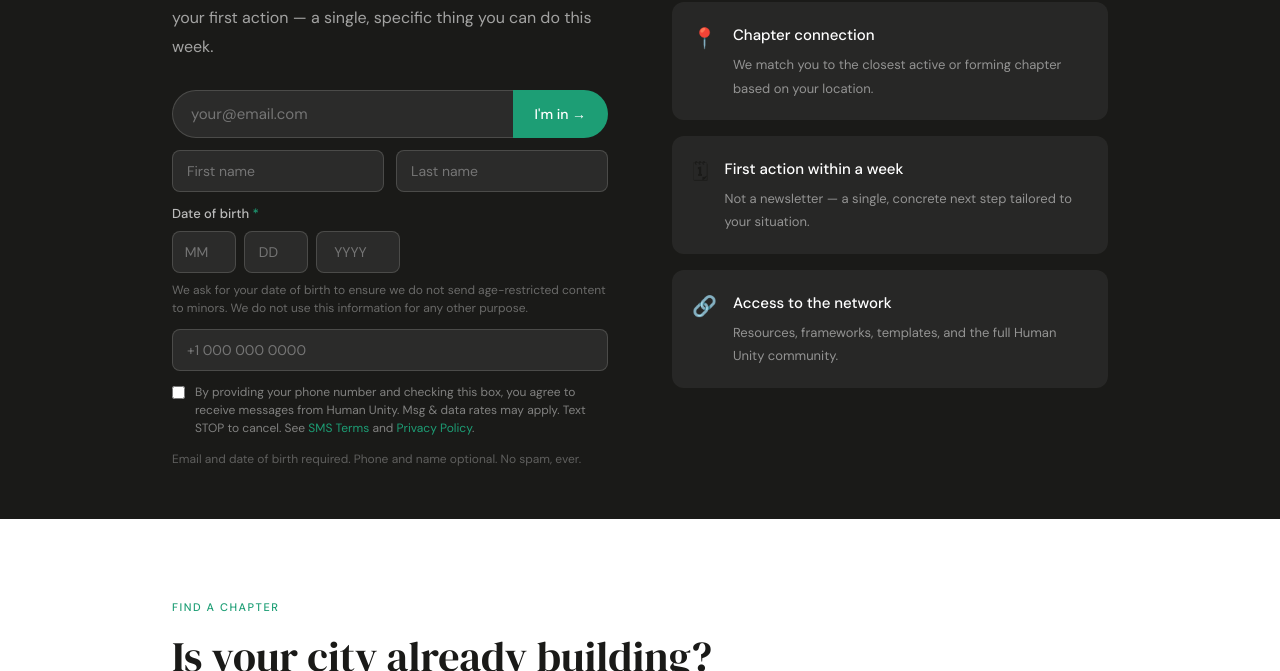
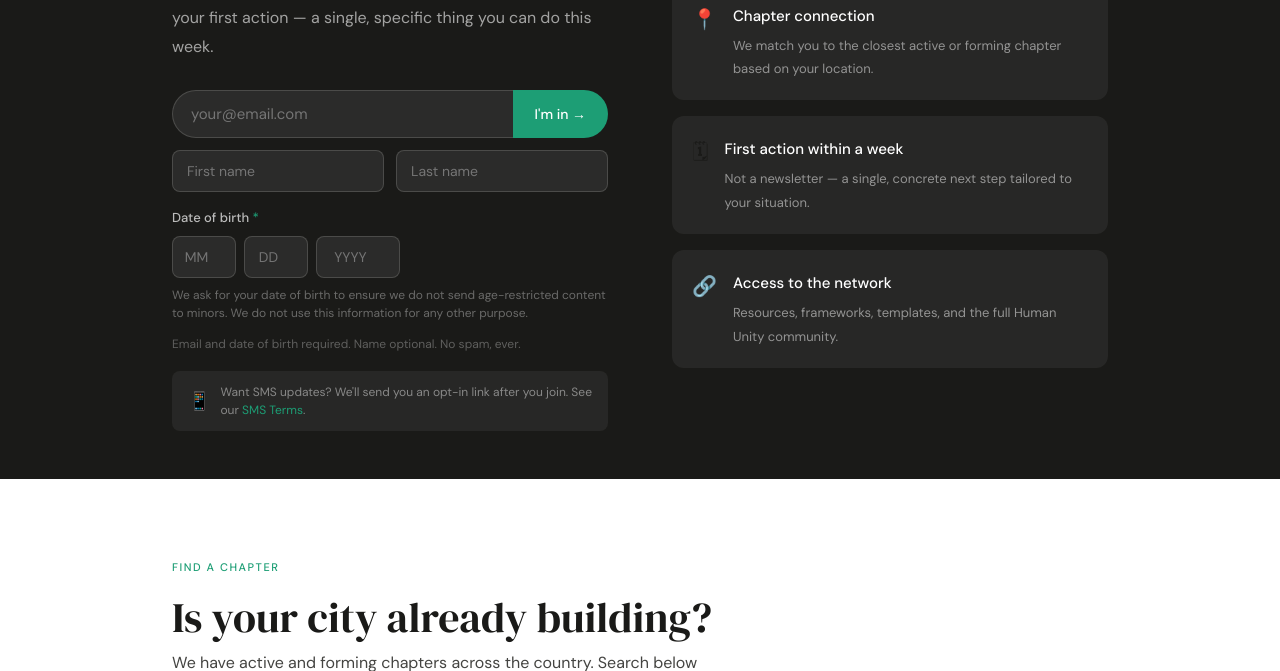
Before and after one commit to Glitzencode/Human_Unity_Project, a plain HTML site: page get-involved.html in a window 1280 px wide. Shown: the part 602-1273 px from the top of the page. Drawn offline with Linux system fonts and the light colour scheme.

Commit message:
Add files via upload
form fix!

```diff
--- a/get-involved.html
+++ b/get-involved.html
@@ -55,9 +55,8 @@
             <input type="text" name="FNAME" placeholder="First name" style="flex:1;padding:11px 14px;font-size:14px;font-family:var(--font-body);border:1px solid rgba(255,255,255,0.15);border-radius:8px;background:rgba(255,255,255,0.08);color:white;outline:none">
             <input type="text" name="LNAME" placeholder="Last name" style="flex:1;padding:11px 14px;font-size:14px;font-family:var(--font-body);border:1px solid rgba(255,255,255,0.15);border-radius:8px;background:rgba(255,255,255,0.08);color:white;outline:none">
           </div>
-
           <div>
-            <div style="display:flex;gap:0.5rem;align-items:center;margin-bottom:0.4rem">
+            <div style="margin-bottom:0.4rem">
               <span style="font-size:13px;font-weight:500;color:rgba(255,255,255,0.7)">Date of birth <span style="color:var(--teal)">*</span></span>
             </div>
             <div style="display:flex;gap:0.5rem">
@@ -67,30 +66,17 @@
             </div>
             <p style="font-size:12px;color:rgba(255,255,255,0.35);margin-top:0.5rem;line-height:1.5">We ask for your date of birth to ensure we do not send age-restricted content to minors. We do not use this information for any other purpose.</p>
           </div>
-
-          <div>
-            <input type="text" id="sms-phone-input" name="SMSPHONE" placeholder="+1 000 000 0000" style="width:100%;padding:11px 14px;font-size:14px;font-family:var(--font-body);border:1px solid rgba(255,255,255,0.15);border-radius:8px;background:rgba(255,255,255,0.08);color:white;outline:none">
-          </div>
-          <label style="display:flex;align-items:flex-start;gap:10px;cursor:pointer">
-            <input type="checkbox" id="sms-ack-checkbox" name="mc-SMSPHONE-ack" value="true" style="margin-top:3px;flex-shrink:0;accent-color:var(--teal)">
-            <span style="font-size:12px;color:rgba(255,255,255,0.45);line-height:1.5">By providing your phone number and checking this box, you agree to receive messages from Human Unity. Msg &amp; data rates may apply. Text STOP to cancel. See <a href="sms-terms.html" style="color:var(--teal)">SMS Terms</a> and <a href="privacy.html" style="color:var(--teal)">Privacy Policy</a>.</span>
-          </label>
           <div style="position:absolute;left:-5000px" aria-hidden="true"><input type="text" name="b_2b32405c64d33eb7405ab0e47_91d3047cd1" tabindex="-1" value=""></div>
         </form>
-        <p style="font-size:12px;color:rgba(255,255,255,0.3);margin-top:0.75rem">Email and date of birth required. Phone and name optional. No spam, ever.</p>
+        <p style="font-size:12px;color:rgba(255,255,255,0.3);margin-top:0.75rem">Email and date of birth required. Name optional. No spam, ever.</p>
+        <div style="margin-top:1rem;background:rgba(255,255,255,0.06);border-radius:8px;padding:0.75rem 1rem;display:flex;align-items:center;gap:10px">
+          <span style="font-size:18px;flex-shrink:0">📱</span>
+          <p style="font-size:12px;color:rgba(255,255,255,0.45);line-height:1.5">Want SMS updates? We'll send you an opt-in link after you join. See our <a href="sms-terms.html" style="color:var(--teal)">SMS Terms</a>.</p>
+        </div>
 
         <script>
         document.getElementById("hu-join-form").addEventListener("submit", function(e) {
-          var phone = document.getElementById("sms-phone-input");
-          var checkbox = document.getElementById("sms-ack-checkbox");
           var year = document.getElementById("bday-year").value;
-
-          // If phone entered but checkbox not checked, clear phone so Mailchimp doesn't reject
-          if (phone.value.trim() !== "" && !checkbox.checked) {
-            phone.value = "";
-          }
-
-          // Block minors — under 13
           if (year) {
             var age = new Date().getFullYear() - parseInt(year);
             if (age < 13) {
```
